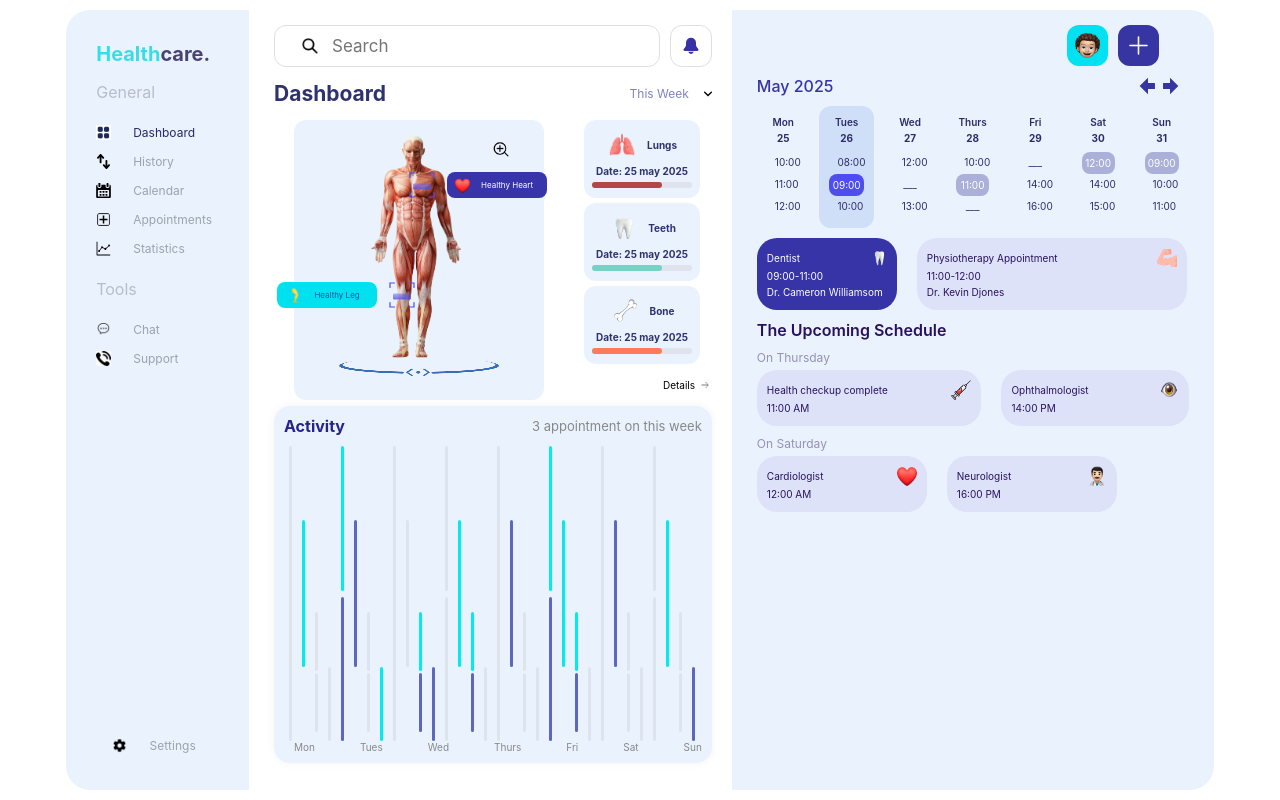
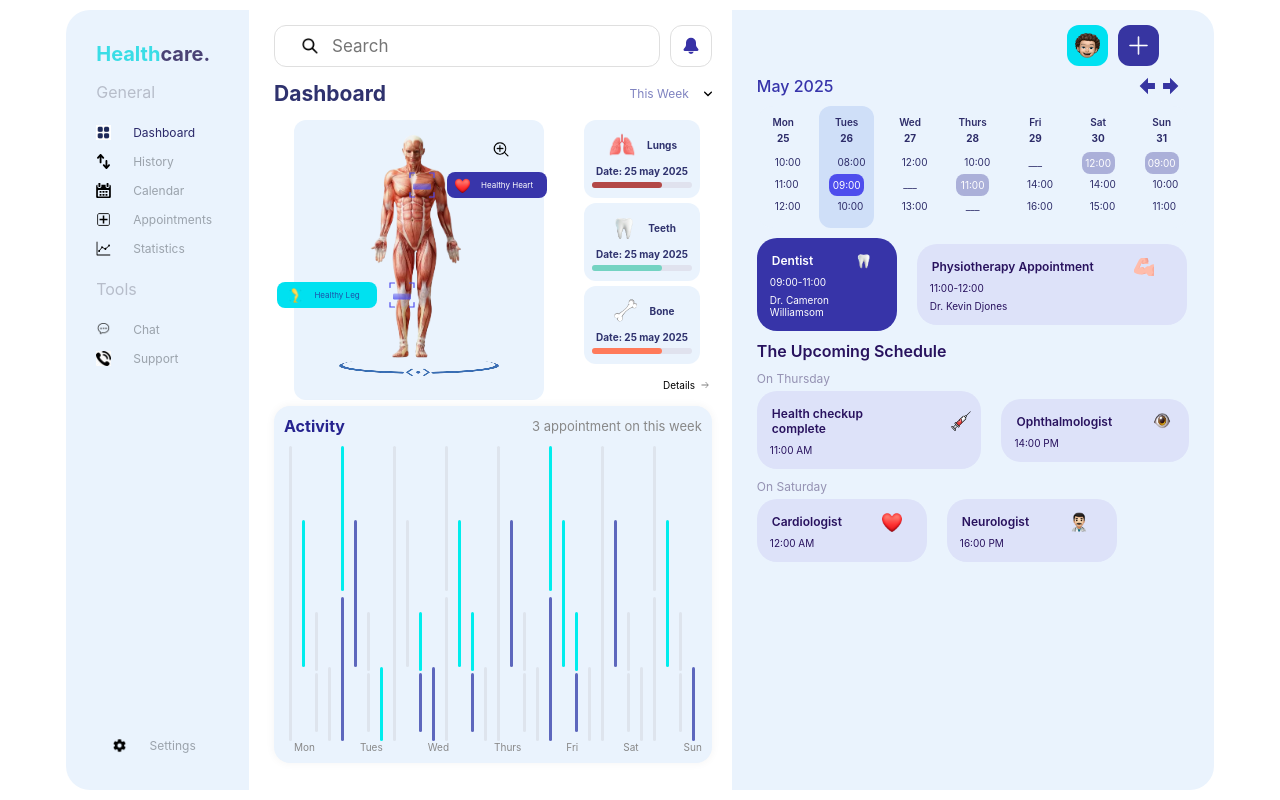
Before and after one commit to muralikrishna2977/FitpeoTechProject, a React (Vite) app: page / in a window 1280 px wide. Built offline with nearby package versions, Linux system fonts and the light colour scheme.

Commit message:
Updated the app with new changes

```diff
--- a/src/components/Schedule/ScheduleCard.css
+++ b/src/components/Schedule/ScheduleCard.css
@@ -1,53 +1,33 @@
-
-.scheduleCard{
+ .scheduleCard{
     display: flex;
     flex-direction: column;
     align-items: flex-start;
     padding: 10px;
     border-radius: 20px;
-    overflow: hidden;
 }
 
+.scheduleCardHeading{
+    display: flex;
+    align-items: center;
+    gap: 35px;
+}
 
 .selectedColor{
     background-color: #3734a8;
     color: white;
 }
-
 .defaultColor{
     background-color: #dde2f9;
     color: #28125e;
 }
 
-.scheduleCardHeading{
-    display: flex;
-    align-items: center;
-    justify-content: space-between;
-    width: 100%;
+.scheduleCardName{
+    margin: 5px;
+    font-size: 12px;
+    font-weight: 600;
 }
 
-.scheduleCardHeading {
-  display: flex;
-  align-items: center;
-  justify-content: space-between;
-  width: 100%;
-  gap: 10px;
+.scheduleTimeRange, .scheduleDocterName, .scheduleTime{
+    margin: 3px;
+    font-size: 10px;
 }
-
-.scheduleCard p {
-  margin: 2px 0;
-  overflow: hidden;
-  white-space: nowrap;
-  text-overflow: ellipsis;
-  flex-shrink: 1;
-  width: 100%;
-}
-
-.scheduleCardName,
-.scheduleTimeRange,
-.scheduleDocterName,
-.scheduleTime {
-  margin: 3px 0;
-  font-size: 10px;
-  min-width: 0;
-}
```
Also changed, not shown: src/components/Schedule/ScheduleCard.jsx (line endings or trailing spaces).
